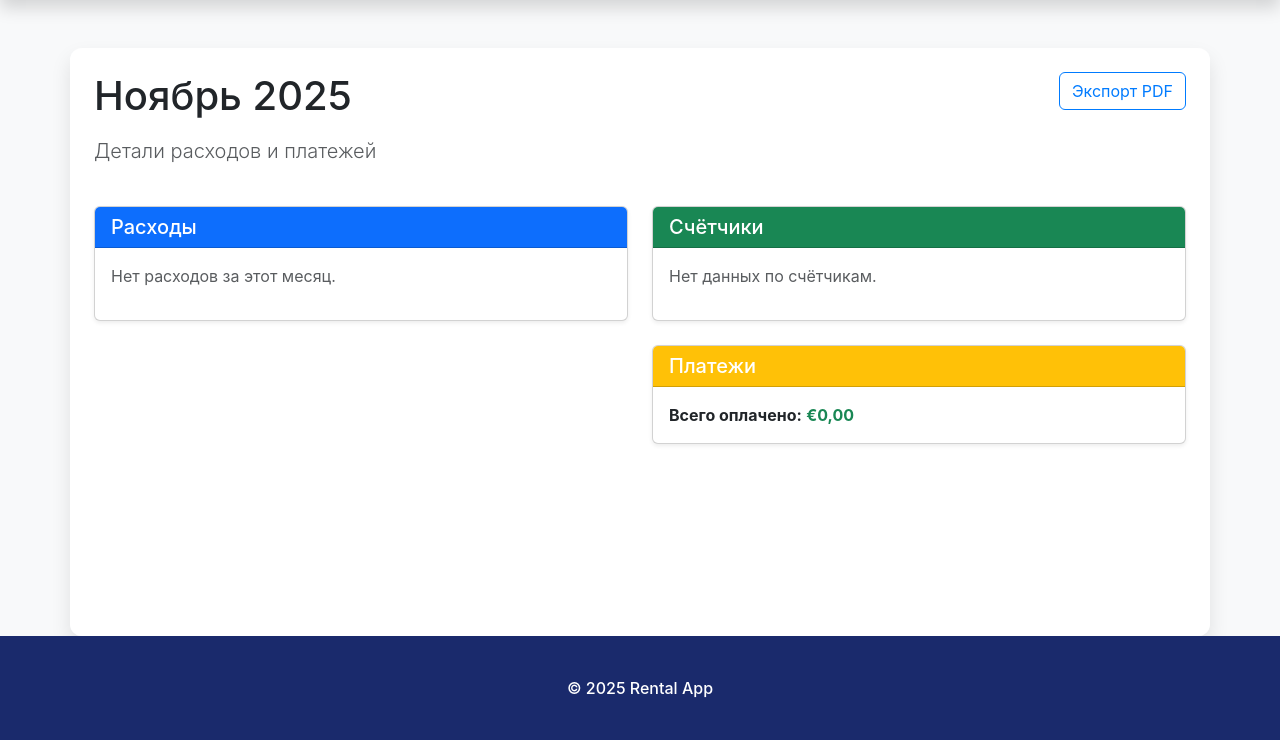
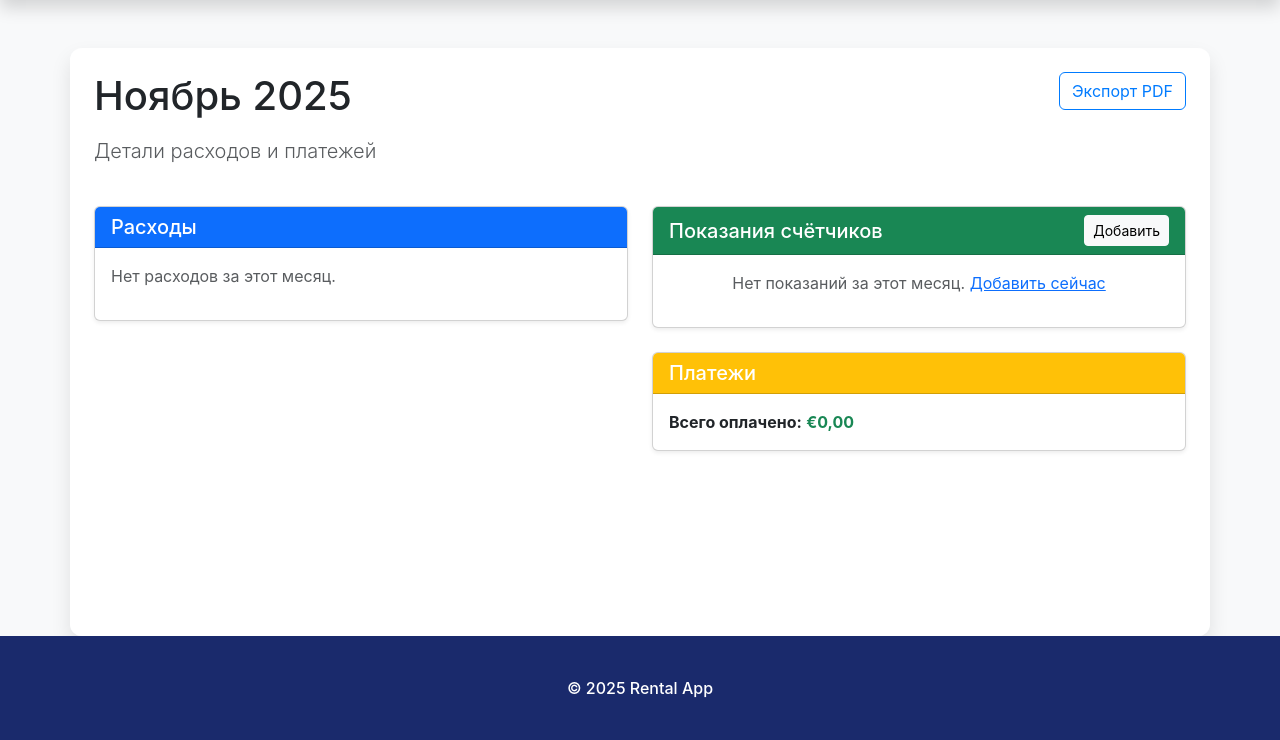
Before and after one commit to DmytroFedosyeyev/rental_app, a Django app: page /expenses/month/2025/11/ in a window 1280 px wide. Shown: the part 60-800 px from the top of the page. Run offline with Django 5.2, Linux system fonts and the light colour scheme; a user stored in the database is signed in; tables that the repository leaves empty hold one stand-in row (values such as "Sample post"); some libraries are stand-ins or nearby versions.

Commit message:
feat(meter_reading): full CRUD (add/edit/delete) with unified UI like expenses

```diff
--- a/expenses/urls.py
+++ b/expenses/urls.py
@@ -16,4 +16,6 @@ urlpatterns = [
     path('data-filter/', views.DataFilterView.as_view(), name='data_filter'),
     path('export-pdf/<int:year>/<int:month>/', views.PDFExportView.as_view(), name='export_pdf'),
     path('month/<int:year>/<int:month>/pay-all/', views.PayAllView.as_view(), name='pay_all'),
+    path('edit-meter-reading/<int:pk>/', views.UpdateMeterReadingView.as_view(), name='edit_meter_reading'),
+    path('delete-meter-reading/<int:pk>/', views.DeleteMeterReadingView.as_view(), name='delete_meter_reading'),
 ]
--- a/expenses/views.py
+++ b/expenses/views.py
@@ -330,3 +330,27 @@ class PayAllView(LoginRequiredMixin, View):
 
         messages.success(request, _("Оплачено €{amount:.2f} одной суммой!").format(amount=total_debt))
         return redirect('expenses:month_detail', year=year, month=month)
+
+
+class UpdateMeterReadingView(LoginRequiredMixin, UpdateView):
+    model = MeterReading
+    form_class = MeterReadingForm
+    template_name = 'expenses/add_meter_reading.html'
+    success_url = reverse_lazy('expenses:dashboard')
+
+    def get_queryset(self):
+        return super().get_queryset().filter(user=self.request.user)
+
+    def get_context_data(self, **kwargs):
+        context = super().get_context_data(**kwargs)
+        context['is_edit'] = True
+        return context
+
+
+class DeleteMeterReadingView(LoginRequiredMixin, DeleteView):
+    model = MeterReading
+    template_name = 'expenses/delete_meter_reading.html'
+    success_url = reverse_lazy('expenses:dashboard')
+
+    def get_queryset(self):
+        return super().get_queryset().filter(user=self.request.user)
--- a/templates/expenses/month_detail.html
+++ b/templates/expenses/month_detail.html
@@ -1,5 +1,6 @@
 {% extends 'base.html' %}
 {% load django_bootstrap5 %}
+{% load i18n %}
 
 {% block title %}Детали месяца - {{ month|date:"F Y" }}{% endblock %}
 
@@ -92,29 +93,56 @@
     <!-- === СЧЁТЧИКИ И ПЛАТЕЖИ === -->
     <div class="col-md-6">
         <!-- Счётчики -->
-        <div class="card shadow-sm">
-            <div class="card-header bg-success text-white">
-                <h5 class="mb-0">Счётчики</h5>
+        <div class="card shadow-sm mb-4">
+            <div class="card-header bg-success text-white d-flex justify-content-between align-items-center">
+                <h5 class="mb-0">{% trans "Показания счётчиков" %}</h5>
+                <a href="{% url 'expenses:add_meter_reading' %}" class="btn btn-light btn-sm">
+                    {% trans "Добавить" %}
+                </a>
             </div>
             <div class="card-body">
                 {% if meter_readings %}
-                    <div class="row">
-                        {% for reading in meter_readings %}
-                            <div class="col-6 mb-3">
-                                <div class="card bg-light border-0">
-                                    <div class="card-body text-center">
-                                        <h6 class="card-title text-muted mb-1">{{ reading.get_type_display }}</h6>
-                                        <h4 class="text-primary fw-bold">
-                                            {{ reading.value|floatformat:1 }}
-                                            {% if reading.type == 'electricity' %}kWh{% else %}м³{% endif %}
-                                        </h4>
-                                    </div>
-                                </div>
-                            </div>
-                        {% endfor %}
+                    <div class="table-responsive">
+                        <table class="table table-hover align-middle">
+                            <thead class="table-light">
+                                <tr>
+                                    <th>{% trans "Тип" %}</th>
+                                    <th>{% trans "Значение" %}</th>
+                                    <th>{% trans "Ед." %}</th>
+                                    <th>{% trans "Дата" %}</th>
+                                    <th>{% trans "Действия" %}</th>
+                                </tr>
+                            </thead>
+                            <tbody>
+                                {% for reading in meter_readings %}
+                                <tr>
+                                    <td><strong>{{ reading.get_type_display }}</strong></td>
+                                    <td>{{ reading.value|floatformat:2 }}</td>
+                                    <td>{{ reading.get_unit }}</td>
+                                    <td>{{ reading.date|date:"d.m.Y" }}</td>
+                                    <td>
+                                        <div class="btn-group" role="group">
+                                            <a href="{% url 'expenses:edit_meter_reading' reading.pk %}"
+                                               class="btn btn-sm btn-outline-primary" title="{% trans 'Редактировать' %}">
+                                                <i class="bi bi-pencil"></i>
+                                            </a>
+                                            <a href="{% url 'expenses:delete_meter_reading' reading.pk %}"
+                                               class="btn btn-sm btn-outline-danger" title="{% trans 'Удалить' %}"
+                                               onclick="return confirm('Удалить показание за {{ reading.date|date:"d.m.Y" }}?');">
+                                                <i class="bi bi-trash"></i>
+                                            </a>
+                                        </div>
+                                    </td>
+                                </tr>
+                                {% endfor %}
+                            </tbody>
+                        </table>
                     </div>
                 {% else %}
-                    <p class="text-muted">Нет данных по счётчикам.</p>
+                    <p class="text-muted text-center">
+                        {% trans "Нет показаний за этот месяц." %}
+                        <a href="{% url 'expenses:add_meter_reading' %}">{% trans "Добавить сейчас" %}</a>
+                    </p>
                 {% endif %}
             </div>
         </div>
```
Also changed, not shown: templates/expenses/add_meter_reading.html (+23 -3 lines), templates/expenses/delete_meter_reading.html (added, +36 -0 lines).
